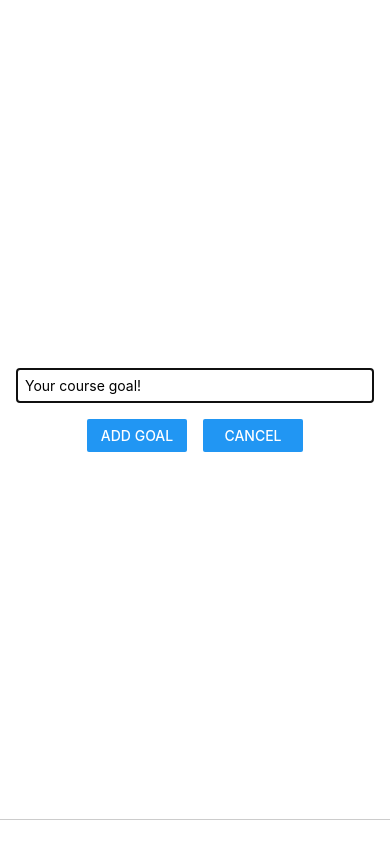
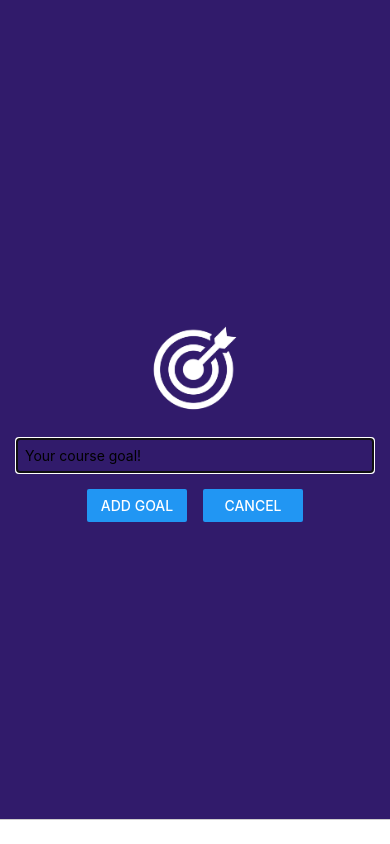
Before and after one commit to KalZheng/RN-Course, a React Native app: screen / in a window 390 px wide. Both pictures are taken after a click on the button "ADD NEW GOAL". Built offline with nearby package versions, Linux system fonts and the light colour scheme.

Commit message:
add image to project

```diff
--- a/components/GoalInput.js
+++ b/components/GoalInput.js
@@ -3,7 +3,8 @@ import {
     TextInput,
     Button,
     StyleSheet,
-    Modal
+    Modal,
+    Image
 } from "react-native";
 import { useState } from "react";
 
@@ -22,6 +23,10 @@ function GoalInput(props) {
     return (
         <Modal visible={props.visible} animationType="slide">
             <View style={styles.inputContainer}>
+                {/* for the image source, you search the image
+                through current file i.e. GoalInput.js
+                hence '../' in the require function */}
+                <Image style={styles.image} source={require('../assets/images/goal.png')} />
                 <TextInput style={styles.textInput}
                     placeholder="Your course goal!"
                     onChangeText={goalInputHandler}
@@ -51,13 +56,19 @@ const styles = StyleSheet.create({
         marginBottom: 24,
         padding: 16,
         borderBottomWidth: 1,
-        borderBottomColor: '#cccccc'
+        borderBottomColor: '#cccccc',
+        backgroundColor: '#311b6b',
+    },
+    image: {
+        width: 100,
+        height: 100,
+        margin: 20,
     },
     textInput: {
         borderWidth: 1,
         borderColor: '#cccccc',
         width: '100%',
-        padding: 8
+        padding: 8,
     },
     buttonContainer: {
         marginTop: 16,
```
Also changed, not shown: assets/images/goal.png (added).
